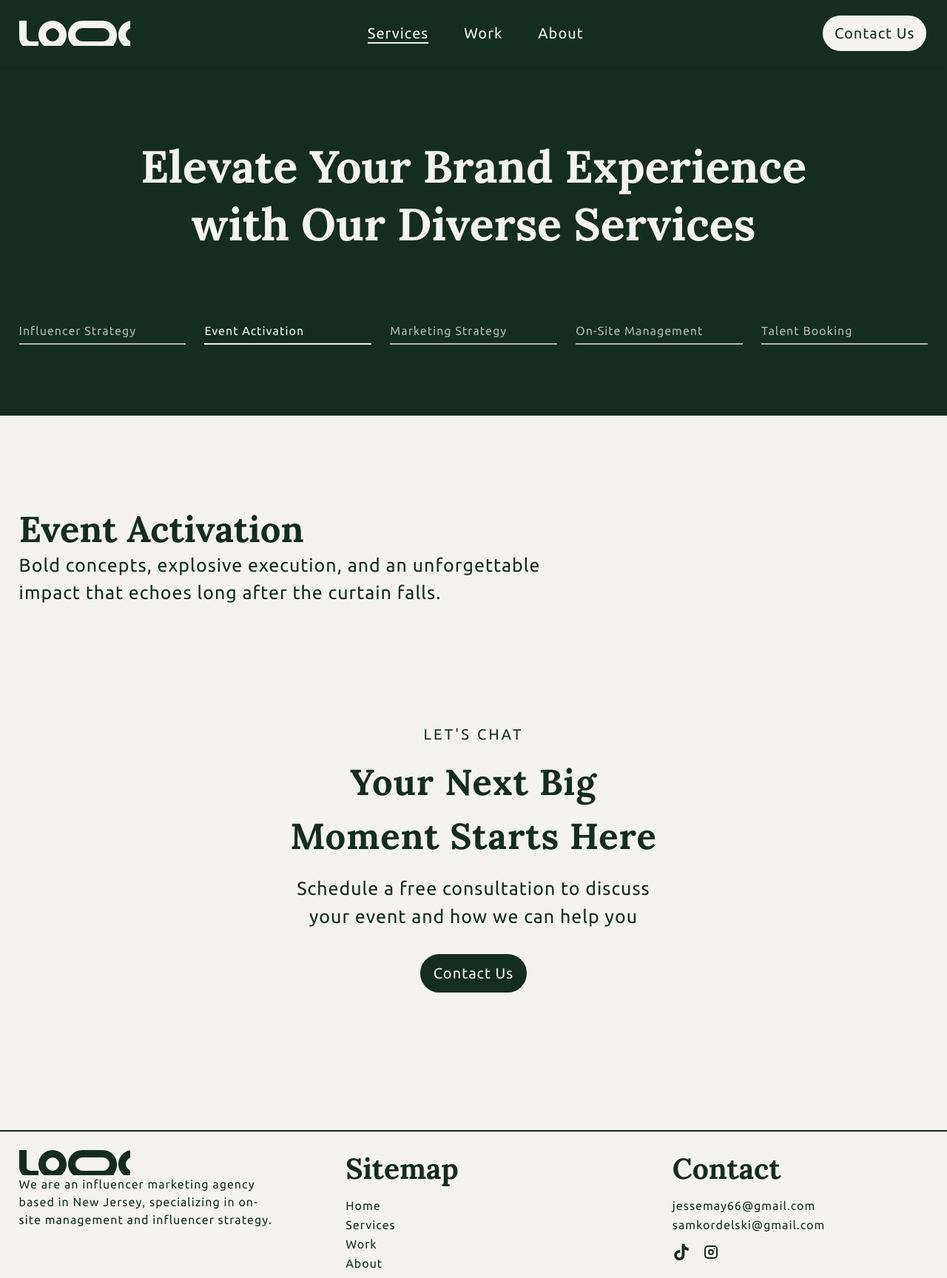
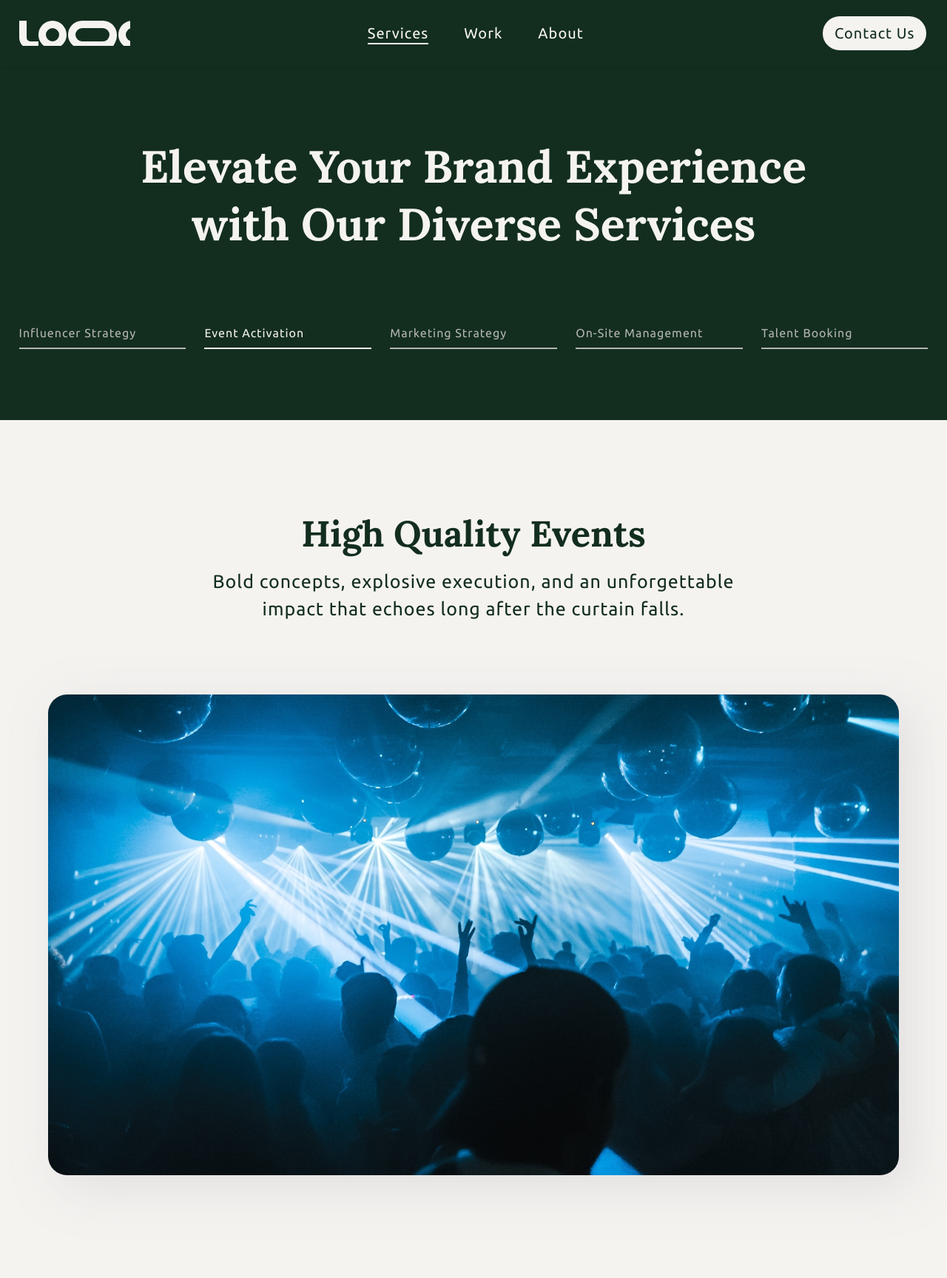
Before and after one commit to joshnussbaum89/66th-and-byrnes, an Astro site: page /services/event-activation in a window 1280 px wide. Shown: the top 1728 px of the page at 74% size. Built offline with nearby package versions, Linux system fonts and the light colour scheme; Astro itself is replaced by a stand-in of ours.

Commit message:
build first 3 services pages

```diff
--- a/src/components/Carousel.astro
+++ b/src/components/Carousel.astro
@@ -56,6 +56,7 @@
     width: 100%;
     height: 65vh;
     max-height: 600px;
+    box-shadow: var(--box-shadow-normal);
     overflow: hidden;
   }
 
--- a/src/components/Footer.astro
+++ b/src/components/Footer.astro
@@ -22,7 +22,7 @@
       <h3>Sitemap</h3>
       <ul>
         <li><a class="site-link" href="/">Home</a></li>
-        <li><a class="site-link" href="/services">Services</a></li>
+        <li><a class="site-link" href="/services/influencer-strategy">Services</a></li>
         <li><a class="site-link" href="/work">Work</a></li>
         <li><a class="site-link" href="/about">About</a></li>
       </ul>
@@ -80,7 +80,7 @@
 
   .footer p,
   .footer li {
-    margin-bottom: 0.5rem;
+    margin-bottom: 0.25rem;
     font-size: var(--size-xs);
   }
 
--- a/src/components/ImageAndTextContent.astro
+++ b/src/components/ImageAndTextContent.astro
@@ -54,6 +54,7 @@
   .image-and-text-content img {
     height: 60vh;
     border-radius: var(--border-radius-card);
+    box-shadow: var(--box-shadow-normal);
     object-fit: cover;
   }
 
--- a/src/components/navigation/Desktop.astro
+++ b/src/components/navigation/Desktop.astro
@@ -10,7 +10,7 @@
     <li data-path="services">
       <a
         class="site-link"
-        href="/services"
+        href="/services/influencer-strategy"
         aria-label="Services"
         aria-selected={currentPath.includes('/services')}>Services</a
       >
@@ -53,10 +53,6 @@
       z-index: 2;
     }
 
-    .desktop-nav a {
-      display: inline-block;
-    }
-
     .desktop-nav ul {
       display: flex;
       gap: clamp(2rem, 5vw, 3rem);
@@ -65,19 +61,6 @@
     .desktop-nav li {
       position: relative;
       font-size: var(--size-sm);
-    }
-
-    /* Active link styling */
-    .desktop-nav ul a[aria-selected='true']::before {
-      content: '';
-      position: absolute;
-      width: 100%;
-      height: 2px;
-      bottom: -2px;
-      left: 0;
-      background-color: var(--color-green-200);
-      transform-origin: left;
-      transform: scaleX(1);
     }
   }
 
--- a/src/components/navigation/Mobile.astro
+++ b/src/components/navigation/Mobile.astro
@@ -16,7 +16,7 @@
       <li data-path="services">
         <a
           class="site-link"
-          href="/services"
+          href="/services/influencer-strategy"
           aria-label="Services"
           aria-selected={currentPath.includes('/services')}>Services</a
         >
@@ -162,19 +162,6 @@
     bottom: 10%;
   }
 
-  /* Active link styling */
-  .mobile-nav-overlay ul a[aria-selected='true']::before {
-    content: '';
-    position: absolute;
-    width: 100%;
-    height: 2px;
-    bottom: -4%;
-    left: 0;
-    background-color: var(--color-green-200);
-    transform-origin: left;
-    transform: scaleX(1);
-  }
-
   .mobile-nav-overlay .site-cta {
     font-size: var(--size-base);
   }
--- a/src/components/pages/home/FeaturedWork.astro
+++ b/src/components/pages/home/FeaturedWork.astro
@@ -77,6 +77,8 @@
     grid-template-columns: 1fr;
     width: 100%;
     margin-bottom: 2rem;
+    box-shadow: var(--box-shadow-normal);
+    border-radius: var(--border-radius-card);
 
     & .image-with-info-custom:nth-child(1) {
       border-radius: var(--border-radius-card) var(--border-radius-card) 0 0;
--- a/src/components/pages/services/TabList.astro
+++ b/src/components/pages/services/TabList.astro
@@ -32,21 +32,21 @@
       display: flex;
       flex-direction: column;
       justify-content: space-between;
-      gap: 2rem;
+      gap: 1.5rem;
       max-width: var(--max-width);
       margin: 0 auto;
       padding: 0 var(--padding-base);
 
+      @media (min-width: 1024px) {
+        & {
+          flex-direction: row;
+          gap: var(--padding-base);
+        }
+      }
+
       & li {
         width: 100%;
         text-align: left;
-      }
-
-      @media (min-width: 1024px) {
-        & {
-          gap: var(--padding-base);
-          flex-direction: row;
-        }
       }
     }
 
@@ -58,11 +58,7 @@
       border-bottom: 2px solid var(--color-grey-200);
       transition: all var(--transition-normal);
 
-      &:hover {
-        color: var(--color-white);
-        border-bottom: 2px solid var(--color-white);
-      }
-
+      &:hover,
       &[aria-selected='true'] {
         color: var(--color-white);
         border-bottom: 2px solid var(--color-white);
--- a/src/pages/services/event-activation.astro
+++ b/src/pages/services/event-activation.astro
@@ -1,13 +1,38 @@
 ---
+import { Picture } from 'astro:assets'
 import ServicesLayout from '../../layouts/ServicesLayout.astro'
 import services from '../../../public/services.json'
+import eventImage from '../../assets/party.jpg'
 
 const eventActivationService = services[1]
 ---
 
 <ServicesLayout title="66th & Byrnes | Event Activation" description="Event Activation">
-  <section id="panel-1" role="tabpanel" aria-labelledby="tab-1">
-    <h2>{eventActivationService.title}</h2>
+  <section id="panel-1" class="panel" role="tabpanel" aria-labelledby="tab-1">
+    <h2>High Quality Events</h2>
     <p>{eventActivationService.description}</p>
+    <Picture class="image" src={eventImage} formats={['avif', 'webp']} alt="" />
   </section>
 </ServicesLayout>
+
+<style>
+  .panel {
+    max-width: var(--max-width-medium);
+    text-align: center;
+
+    & h2 {
+      margin-bottom: 1rem;
+    }
+
+    & p {
+      margin-bottom: var(--section-spacing-base);
+    }
+
+    & .image {
+      max-height: 650px;
+      object-fit: cover;
+      border-radius: var(--border-radius-card);
+      box-shadow: var(--box-shadow-normal);
+    }
+  }
+</style>
--- a/src/pages/services/influencer-strategy.astro
+++ b/src/pages/services/influencer-strategy.astro
@@ -1,13 +1,88 @@
 ---
+import { Picture } from 'astro:assets'
+import Icon from 'astro-icon'
 import ServicesLayout from '../../layouts/ServicesLayout.astro'
 import services from '../../../public/services.json'
+import fanHeartImage from '../../assets/fan-heart.jpg'
 
 const influencerStrategyService = services[0]
 ---
 
 <ServicesLayout title="66th & Byrnes | Influencer Strategy" description="Influencer Strategy">
-  <section id="panel-0" role="tabpanel" aria-labelledby="tab-0">
-    <h2>{influencerStrategyService.title}</h2>
-    <p>{influencerStrategyService.description}</p>
+  <section id="panel-0" class="panel" role="tabpanel" aria-labelledby="tab-0">
+    <Picture class="image" src={fanHeartImage} formats={['avif', 'webp']} alt="" />
+    <div class="site-content">
+      <h2>Strategic Campaigns</h2>
+      <p>{influencerStrategyService.description}</p>
+      <h3>Full-Service Campaigns Include: <Icon name="arrow-right-down" /></h3>
+      <ul>
+        <li><Icon name="check" />Strategy</li>
+        <li><Icon name="check" />Content Creation</li>
+        <li><Icon name="check" />Management</li>
+        <li><Icon name="check" />Reporting</li>
+        <li><Icon name="check" />Optimization</li>
+        <li><Icon name="check" />Community Management</li>
+        <li><Icon name="check" />Paid Media</li>
+      </ul>
+    </div>
   </section>
 </ServicesLayout>
+
+<style>
+  .panel {
+    display: grid;
+    grid-template-columns: 1fr;
+    gap: var(--section-spacing-base);
+    grid-template-areas:
+      'image'
+      'content';
+
+    @media (min-width: 1024px) {
+      grid-template-columns: repeat(2, 1fr);
+      grid-template-areas: 'content image';
+    }
+  }
+
+  .site-content {
+    display: flex;
+    flex-direction: column;
+    align-items: flex-start;
+    gap: 2rem;
+    grid-area: content;
+    text-align: left;
+
+    h3 {
+      position: relative;
+      color: var(--color-grey-200);
+
+      [astro-icon='arrow-right-down'] {
+        position: absolute;
+        top: 50%;
+        right: -3rem;
+        fill: var(--color-grey-200);
+        width: 2rem;
+        height: 2rem;
+      }
+    }
+
+    ul li {
+      margin-bottom: 0.5rem;
+      display: flex;
+      align-items: center;
+      gap: 1rem;
+
+      svg {
+        width: 1.5rem;
+        height: 1.5rem;
+      }
+    }
+  }
+
+  .image {
+    grid-area: image;
+    max-height: 650px;
+    object-fit: cover;
+    border-radius: var(--border-radius-card);
+    box-shadow: var(--box-shadow-normal);
+  }
+</style>
--- a/src/pages/services/marketing-strategy.astro
+++ b/src/pages/services/marketing-strategy.astro
@@ -1,13 +1,34 @@
 ---
+import { Picture } from 'astro:assets'
 import ServicesLayout from '../../layouts/ServicesLayout.astro'
-import services from '../../../public/services.json'
-
-const marketingStrategyService = services[2]
+import marketingImage from '../../assets/marketing.jpg'
 ---
 
 <ServicesLayout title="66th & Byrnes | Marketing Strategy" description="Marketing Strategy">
-  <section id="panel-2" role="tabpanel" aria-labelledby="tab-2">
-    <h2>{marketingStrategyService.title}</h2>
-    <p>{marketingStrategyService.description}</p>
+  <section id="panel-2" class="panel" role="tabpanel" aria-labelledby="tab-2">
+    <p>
+      In the dynamic landscape of business, a powerful marketing strategy is the compass that guides
+      brands to new heights. At 66th & Brynes, we specialize in crafting bespoke marketing
+      strategies designed to propel your brand into the spotlight.
+    </p>
+    <Picture class="image" src={marketingImage} formats={['avif', 'webp']} alt="" />
   </section>
 </ServicesLayout>
+
+<style>
+  .panel {
+    max-width: var(--max-width-medium);
+    text-align: center;
+
+    & p {
+      margin-bottom: var(--section-spacing-base);
+    }
+
+    & .image {
+      max-height: 650px;
+      object-fit: cover;
+      border-radius: var(--border-radius-card);
+      box-shadow: var(--box-shadow-normal);
+    }
+  }
+</style>
--- a/src/styles/global.css
+++ b/src/styles/global.css
@@ -38,15 +38,14 @@
   --color-red: #ff3a2d;
   --color-grey-100: #d9d9d9;
   --color-grey-200: #b5b5b5;
-  --color-grey-transparent: #b5b5b5c0;
+  --color-grey-transparent: #d9d9d9c0;
 
   --color-background: var(--color-white);
   --color-foreground: var(--color-green-200);
 
   /* Shadows */
 
-  --box-shadow-normal: 2px 2px 10px var(--color-grey-100);
-  --box-shadow-light: 2px 2px 20px var(--color-grey-transparent);
+  --box-shadow-normal: 1rem 1rem 4rem var(--color-grey-transparent);
 
   /* Animations */
 
@@ -99,6 +98,7 @@
   -webkit-font-smoothing: antialiased;
   -moz-osx-font-smoothing: grayscale;
   letter-spacing: var(--letter-spacing-base);
+  line-height: 1.5;
 
   /* Experimental, but fallback is default styling */
   text-wrap: balance;
@@ -128,6 +128,7 @@
 h4 {
   font-family: var(--font-heading);
   letter-spacing: normal;
+  line-height: normal;
 }
 
 h1 {
@@ -146,14 +147,14 @@
   font-size: clamp(var(--size-sm), 5vw, var(--size-base));
 }
 
+p,
+li {
+  font-size: clamp(var(--size-sm), 2vw, var(--size-base));
+}
+
 a {
   color: inherit;
   text-decoration: none;
-}
-
-p {
-  font-size: clamp(var(--size-sm), 2vw, var(--size-base));
-  line-height: 1.5;
 }
 
 ul {
@@ -180,6 +181,7 @@
 
 .site-link {
   position: relative;
+  display: inline-block;
 }
 
 .site-link::before {
@@ -187,7 +189,7 @@
   position: absolute;
   width: 100%;
   height: 2px;
-  bottom: -2px;
+  bottom: 0;
   left: 0;
   background-color: var(--color-green-200);
   transform-origin: right;
@@ -196,6 +198,18 @@
 }
 
 .site-link:hover::before {
+  transform-origin: left;
+  transform: scaleX(1);
+}
+
+nav:first-of-type .site-link[aria-selected='true']::before {
+  content: '';
+  position: absolute;
+  width: 100%;
+  height: 2px;
+  bottom: 0;
+  left: 0;
+  background-color: var(--color-green-200);
   transform-origin: left;
   transform: scaleX(1);
 }
@@ -233,7 +247,7 @@
 
 .site-cta {
   display: inline-block;
-  padding: 0.75rem 1rem;
+  padding: 0.5rem 1rem;
   color: var(--color-white);
   background-color: var(--color-green-200);
   font-size: var(--size-sm);
```
Also changed, not shown: src/pages/services/index.astro (deleted, +0 -13 lines), src/icons/arrow-right-down.svg (added), src/icons/check.svg (added), 1 other file.
